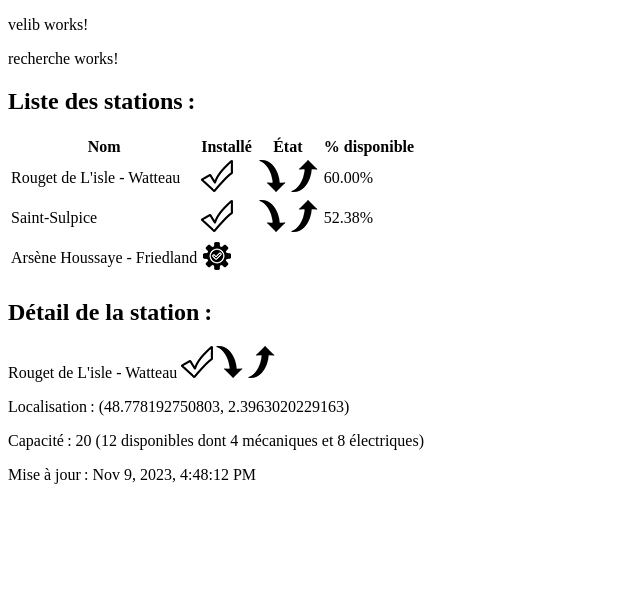
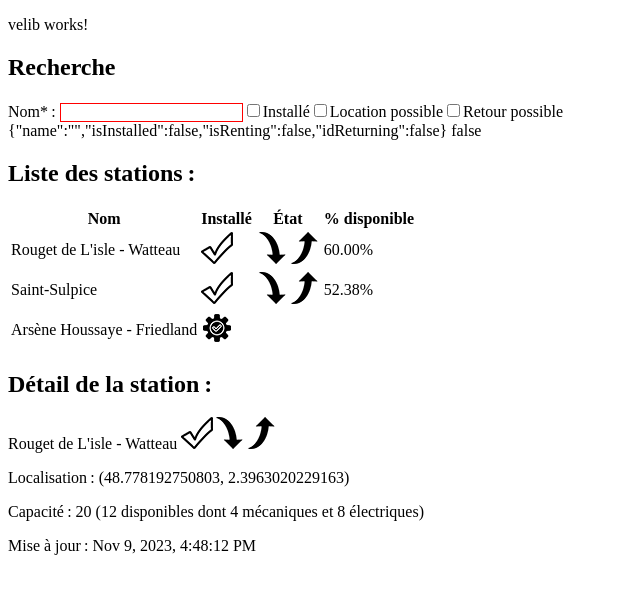
Before and after one commit to cedriclecocq/agu-16-tp, an Angular app: page / in a window 1280 px wide. Shown: the top 594 px of the page, without its empty margins (0-640 px from the left). Built offline with nearby package versions, Linux system fonts and the light colour scheme.

Commit message:
Les formulaires

```diff
--- a/src/app/velib/recherche/recherche.component.css
+++ b/src/app/velib/recherche/recherche.component.css
@@ -0,0 +1,3 @@
+input.ng-invalid {
+  border: 1px solid red;
+}
--- a/src/app/velib/recherche/recherche.component.html
+++ b/src/app/velib/recherche/recherche.component.html
@@ -1 +1,16 @@
-<p>recherche works!</p>
+<h2>Recherche</h2>
+<form [formGroup]="rechercheForm">
+  <label for="name">Nom* : </label>
+  <input id="name" type="text" name="name" formControlName="name">
+
+  <input type="checkbox" id="isInstalled" name="isInstalled" formControlName="isInstalled">
+  <label for="isInstalled">Installé</label>
+
+  <input type="checkbox" id="isRenting" name="isRenting" formControlName="isRenting">
+  <label for="isRenting">Location possible</label>
+
+  <input type="checkbox" id="isReturning" name="isReturning" formControlName="idReturning">
+  <label for="isReturning">Retour possible</label>
+</form>
+{{JSON.stringify(rechercheForm.value)}}
+{{rechercheForm.valid}}
--- a/src/app/velib/recherche/recherche.component.ts
+++ b/src/app/velib/recherche/recherche.component.ts
@@ -1,4 +1,5 @@
 import { Component } from '@angular/core';
+import { FormControl, FormGroup, Validators } from "@angular/forms";
 
 @Component({
   selector: 'app-recherche',
@@ -6,5 +7,11 @@
   styleUrls: ['./recherche.component.css']
 })
 export class RechercheComponent {
-
+  rechercheForm = new FormGroup({
+    name: new FormControl('', [Validators.required, Validators.minLength(3)]),
+    isInstalled: new FormControl(false),
+    isRenting: new FormControl(false),
+    idReturning: new FormControl(false)
+  })
+  protected readonly JSON = JSON;
 }
--- a/src/app/velib/velib.module.ts
+++ b/src/app/velib/velib.module.ts
@@ -1,5 +1,6 @@
 import { NgModule } from '@angular/core';
 import { CommonModule } from '@angular/common';
+import { ReactiveFormsModule } from "@angular/forms";
 import { VelibComponent } from './velib.component';
 import { RechercheComponent } from './recherche/recherche.component';
 import { ListeComponent } from './liste/liste.component';
@@ -18,7 +19,8 @@
     VelibComponent
   ],
   imports: [
-    CommonModule
+    CommonModule,
+    ReactiveFormsModule
   ]
 })
 export class VelibModule { }
```
